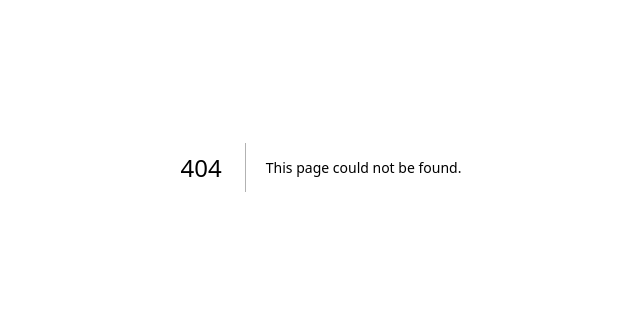
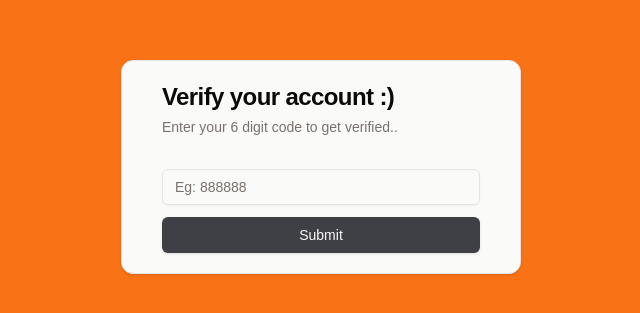
Before and after one commit to dakShh/clock-feed, a Next.js app: page /verify/1 in a window 1280 px wide. Before the commit this address had no page. Shown: the part 233-546 px from the top of the page, without its empty margins (319-959 px from the left). Built offline with nearby package versions, Linux system fonts and the light colour scheme.

Commit message:
feature: verify flow complete

```diff
--- a/src/app/(auth)/sign-up/page.tsx
+++ b/src/app/(auth)/sign-up/page.tsx
@@ -8,22 +8,13 @@ import { z } from 'zod';
 import { useDebounceCallback } from 'usehooks-ts';
 import axios, { AxiosError } from 'axios';
 
-import Image from 'next/image';
 import Link from 'next/link';
 import { cn } from '@/lib/utils';
 import { Button, buttonVariants } from '@/components/ui/button';
 
 import { useToast } from '@/hooks/use-toast';
 
-import {
-  Form,
-  FormControl,
-  FormDescription,
-  FormField,
-  FormItem,
-  FormLabel,
-  FormMessage
-} from '@/components/ui/form';
+import { Form, FormControl, FormField, FormItem, FormMessage } from '@/components/ui/form';
 import { Input } from '@/components/ui/input';
 
 // Schema imports
@@ -53,7 +44,6 @@ export default function ProfileForm() {
   });
 
   async function onSubmit(values: z.infer<typeof signupSchema>) {
-    console.log('values: ', values);
     setIsSubmitting(true);
 
     try {
@@ -62,7 +52,7 @@ export default function ProfileForm() {
         title: 'Success',
         description: response.data.message
       });
-      // router.replace(`/verify/${values.username}`);
+      router.replace(`/verify/${values.username}`);
     } catch (error) {
       const axiosError = error as AxiosError<ApiResponse>;
       const errorMessage = axiosError?.response?.data.message;
--- /dev/null
+++ b/src/app/(auth)/verify/[username]/page.tsx
@@ -0,0 +1,112 @@
+'use client';
+
+import { Button } from '@/components/ui/button';
+import { Card } from '@/components/ui/card';
+import { Form, FormControl, FormField, FormItem, FormMessage } from '@/components/ui/form';
+import { Input } from '@/components/ui/input';
+import { useToast } from '@/hooks/use-toast';
+import { verifySchema } from '@/schemas/verifySchema';
+import { ApiResponse } from '@/types/ApiResponse';
+import { zodResolver } from '@hookform/resolvers/zod';
+import axios, { AxiosError } from 'axios';
+import Link from 'next/link';
+import { useParams, useRouter } from 'next/navigation';
+import React from 'react';
+import { useForm } from 'react-hook-form';
+import { z } from 'zod';
+
+const VerifyAccount = () => {
+  const router = useRouter();
+  const { username } = useParams<{ username: string }>();
+  const { toast } = useToast();
+
+  const form = useForm<z.infer<typeof verifySchema>>({
+    resolver: zodResolver(verifySchema)
+  });
+
+  async function onSubmit(data: z.infer<typeof verifySchema>) {
+    try {
+      const response = await axios.post('/api/verify-code', { ...data, username });
+      if (response.status) {
+        router.replace(`/sign-in`);
+
+        toast({
+          title: 'Success',
+          description: response.data.message
+        });
+      }
+    } catch (error) {
+      console.error('error: ', error);
+      const axiosError = error as AxiosError<ApiResponse>;
+      const errorMessage =
+        axiosError.response?.data.message ?? 'Error verifying your account, please try again :(';
+      toast({
+        title: 'Could not verify',
+        description: errorMessage,
+        variant: 'destructive'
+      });
+    }
+  }
+
+  return (
+    <div className="container mx-auto bg-primary w-full grid place-items-center h-screen space-y-6 ">
+      <Card className="w-[400px] px-10 py-5 bg-primary-foreground">
+        <div className="flex flex-col space-y-1 mb-8 ">
+          <h1 className="text-2xl font-semibold tracking-tight">{'Verify your account :)'}</h1>
+          <div className="text-sm text-muted-foreground">Enter your 6 digit code to get verified..</div>
+        </div>
+        <Form {...form}>
+          <form onSubmit={form.handleSubmit(onSubmit)} className="space-y-3 px-8 sm:px-0">
+            <FormField
+              control={form.control}
+              name="code"
+              render={({ field }) => (
+                <FormItem>
+                  {/* <FormLabel>Username</FormLabel> */}
+                  <FormControl>
+                    <Input
+                      placeholder="Eg: 888888"
+                      {...form.register('code')}
+                      name="code"
+                      autoComplete="off"
+                      type="number"
+                      // {...field}
+                      // className={cn(
+                      //   form?.formState?.errors?.username ||
+                      //     (usernameMessage &&
+                      //       'Username is available. :)' !== usernameMessage &&
+                      //       'border-destructive')
+                      // )}
+                      // onChange={(e) => {
+                      //   setIsCheckingUsername(true);
+                      //   debouncedUsername(e.target.value);
+                      //   field.onChange(e);
+                      // }}
+                    />
+                  </FormControl>
+                  <FormMessage />
+                </FormItem>
+              )}
+            />
+
+            <Button type="submit" className="w-full bg-zinc-700 ">
+              {/* {isSubmitting ? <Loader /> : 'Submit'} */}
+              Submit
+            </Button>
+          </form>
+        </Form>
+      </Card>
+    </div>
+    // <div className="bg-primary h-screen">
+    //   <div className="container mx-auto grid h-full place-items-center w-full">
+    //     <Card className="w-[400px]">
+    //       <div>
+    //         <h1>Verify the code</h1>
+    //       </div>
+    //     </Card>
+    //   </div>
+    // </div>
+  );
+};
+
+export default VerifyAccount;
--- a/src/app/api/sign-up/route.ts
+++ b/src/app/api/sign-up/route.ts
@@ -4,7 +4,7 @@ import bcrypt from 'bcryptjs';
 
 import { sendVerificationEmail } from '@/helpers/sendVerificationEmail';
 import { signupSchema } from '@/schemas/signUpSchema';
-import { z } from 'zod';
+// import { z } from 'zod';
 
 export async function POST(request: Request) {
   await dbConnect();
@@ -61,16 +61,16 @@ export async function POST(request: Request) {
       await newUser.save();
     }
 
-    // const emailResponse = await sendVerificationEmail(email, username, verifyCode);
-    // if (!emailResponse.success) {
-    //   return Response.json(
-    //     {
-    //       success: false,
-    //       message: emailResponse.message
-    //     },
-    //     { status: 500 }
-    //   );
-    // }
+    const emailResponse = await sendVerificationEmail(email, username, verifyCode);
+    if (!emailResponse.success) {
+      return Response.json(
+        {
+          success: false,
+          message: emailResponse.message
+        },
+        { status: 500 }
+      );
+    }
 
     return Response.json(
       {
--- a/src/app/api/verify-code/route.ts
+++ b/src/app/api/verify-code/route.ts
@@ -11,7 +11,7 @@ export async function POST(request: Request) {
       return Response.json(
         {
           success: false,
-                    message: 'User not found! :(',
+          message: 'User not found! :('
         },
         { status: 500 }
       );
@@ -24,20 +24,29 @@ export async function POST(request: Request) {
       user.isVerified = true;
       await user.save();
 
-            return Response.json({
+      return Response.json(
+        {
           status: true,
-                message: 'Account verified successfully',
-            });
+          message: 'Account verified successfully'
+        },
+        { status: 200 }
+      );
     } else if (!isCodeValid) {
-            return Response.json({
+      return Response.json(
+        {
           status: false,
-                message: 'Invalid code! Please try again :/',
-            });
+          message: 'Invalid code! Please try again :/'
+        },
+        { status: 400 }
+      );
     } else {
-            return Response.json({
+      return Response.json(
+        {
           status: false,
-                message: 'Code has been expired! Please sign-up again :)',
-            });
+          message: 'Code has been expired! Please sign-up again :)'
+        },
+        { status: 400 }
+      );
     }
   } catch (error) {
     console.error('error: ', error);
@@ -45,7 +54,7 @@ export async function POST(request: Request) {
     return Response.json(
       {
         success: false,
-                message: 'Error verifying the account! :(',
+        message: 'Error verifying the account! :('
       },
       { status: 500 }
     );
--- /dev/null
+++ b/src/components/ui/card.tsx
@@ -0,0 +1,76 @@
+import * as React from "react"
+
+import { cn } from "@/lib/utils"
+
+const Card = React.forwardRef<
+  HTMLDivElement,
+  React.HTMLAttributes<HTMLDivElement>
+>(({ className, ...props }, ref) => (
+  <div
+    ref={ref}
+    className={cn(
+      "rounded-xl border bg-card text-card-foreground shadow",
+      className
+    )}
+    {...props}
+  />
+))
+Card.displayName = "Card"
+
+const CardHeader = React.forwardRef<
+  HTMLDivElement,
+  React.HTMLAttributes<HTMLDivElement>
+>(({ className, ...props }, ref) => (
+  <div
+    ref={ref}
+    className={cn("flex flex-col space-y-1.5 p-6", className)}
+    {...props}
+  />
+))
+CardHeader.displayName = "CardHeader"
+
+const CardTitle = React.forwardRef<
+  HTMLParagraphElement,
+  React.HTMLAttributes<HTMLHeadingElement>
+>(({ className, ...props }, ref) => (
+  <h3
+    ref={ref}
+    className={cn("font-semibold leading-none tracking-tight", className)}
+    {...props}
+  />
+))
+CardTitle.displayName = "CardTitle"
+
+const CardDescription = React.forwardRef<
+  HTMLParagraphElement,
+  React.HTMLAttributes<HTMLParagraphElement>
+>(({ className, ...props }, ref) => (
+  <p
+    ref={ref}
+    className={cn("text-sm text-muted-foreground", className)}
+    {...props}
+  />
+))
+CardDescription.displayName = "CardDescription"
+
+const CardContent = React.forwardRef<
+  HTMLDivElement,
+  React.HTMLAttributes<HTMLDivElement>
+>(({ className, ...props }, ref) => (
+  <div ref={ref} className={cn("p-6 pt-0", className)} {...props} />
+))
+CardContent.displayName = "CardContent"
+
+const CardFooter = React.forwardRef<
+  HTMLDivElement,
+  React.HTMLAttributes<HTMLDivElement>
+>(({ className, ...props }, ref) => (
+  <div
+    ref={ref}
+    className={cn("flex items-center p-6 pt-0", className)}
+    {...props}
+  />
+))
+CardFooter.displayName = "CardFooter"
+
+export { Card, CardHeader, CardFooter, CardTitle, CardDescription, CardContent }
--- a/src/helpers/sendVerificationEmail.ts
+++ b/src/helpers/sendVerificationEmail.ts
@@ -13,18 +13,18 @@ export async function sendVerificationEmail(
       from: 'onboarding@resend.dev',
       to: email,
       subject: 'Cloak Feed | Verification Code',
-            react: VerificationEmail({ username, verificationCode }),
+      react: VerificationEmail({ username, verificationCode })
     });
 
     return {
       success: true,
-            message: 'Verification email sent successfully!',
+      message: 'Verification email sent successfully!'
     };
   } catch (error) {
     console.error('Error sending verification code: ', error);
     return {
       success: false,
-            message: 'Failed to send email verification code',
+      message: 'Failed to send email verification code'
     };
   }
 }
```
Lines whose indentation alone changed are shown as unchanged.
